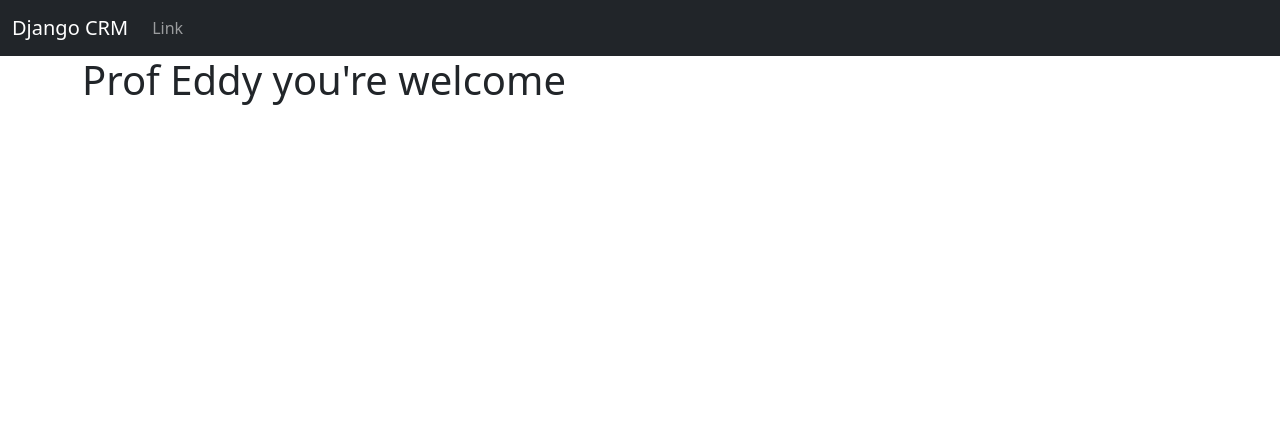
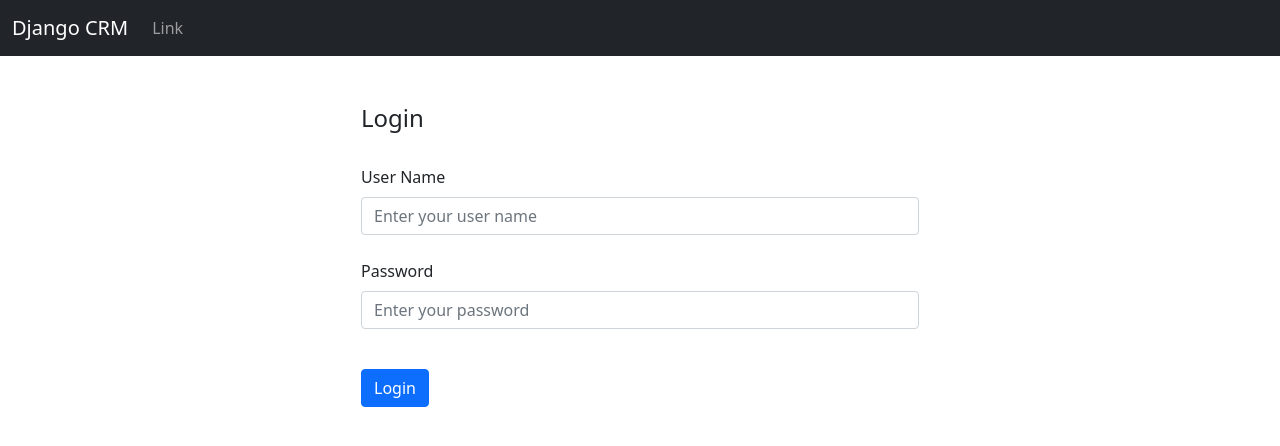
Before and after one commit to eddy2024/Django_MySql_project, a Django app: template dcrm/website/templates/home.html in a window 1280 px wide. Shown: the top 446 px of the page. Run offline with Django 4.2, Linux system fonts and the light colour scheme; the template is opened without the code that fills it, so the values that code supplies are empty.

Commit message:
created login and configuring authentication

```diff
--- a/dcrm/website/templates/base.html
+++ b/dcrm/website/templates/base.html
@@ -13,6 +13,14 @@
   <body>
          {% include 'navbar.html' %}
          <div class="container">
+          <br />
+            {% if messages %}
+              {% for message in messages %}
+                {{ message }}
+              {% endfor %}
+            {% endif %}
+
+
             {%block content%}
             {% endblock %}
          </div>
--- a/dcrm/website/templates/home.html
+++ b/dcrm/website/templates/home.html
@@ -1,6 +1,32 @@
 {% extends 'base.html' %}
 {% block content%}
 
-<h1> Prof Eddy you're welcome</h1>
+<br />
+<div class="col-md-6 offset-md-3">
+
+<h4> Login </h4>
+<br />
+
+<form method="POST" action="{% url 'home' %}">
+    {% csrf_token %}
+
+    <form>
+        <div class="mb-3">
+          <label for="exampleInputEmail1" class="form-label">User Name</label>
+          <input type="text" class="form-control" name="username",
+          placeholder="Enter your user name" required><br />
+
+        <div class="mb-3">
+          <label for="exampleInputPassword1" class="form-label">Password</label>
+          <input type="password" class="form-control" name="password"
+          placeholder="Enter your password" required>
+        </div>
+            <br />
+        <button type="submit" class="btn btn-primary">Login</button>
+      </form>
+
+</form>
+
+</div>
 
 {% endblock %}
--- a/dcrm/website/urls.py
+++ b/dcrm/website/urls.py
@@ -15,9 +15,11 @@ Including another URLconf
 """
 
 from django.urls import path
-from .import views
+from . import views
 
 urlpatterns = [
     path('', views.home, name='home'),
+    # path('login/', views.login_user, name='login'),
+    # path('logout/', views.logout_user, name='logout'),
 
 ]
```
Also changed, not shown: dcrm/website/views.py (+26 -2 lines).
